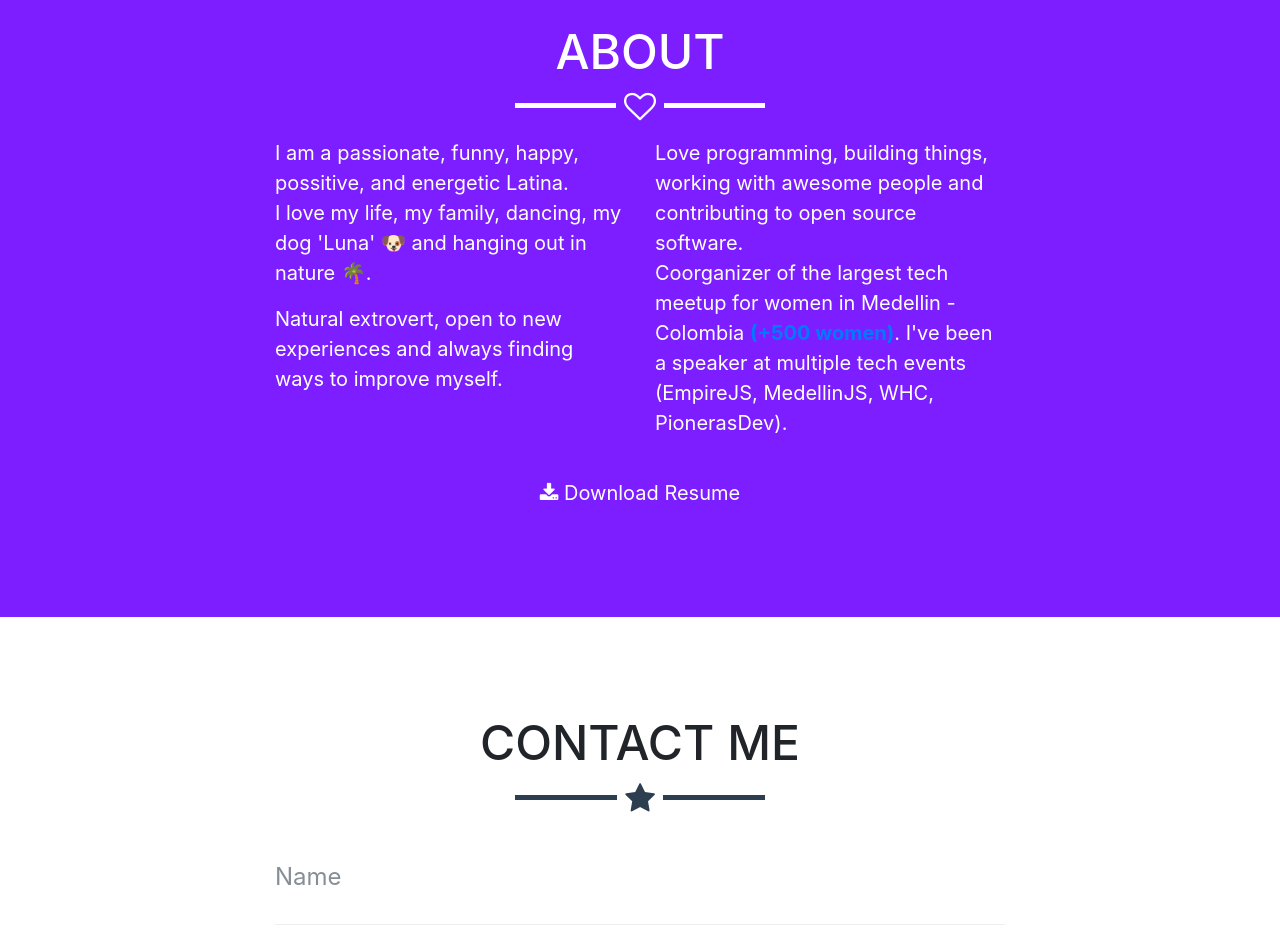
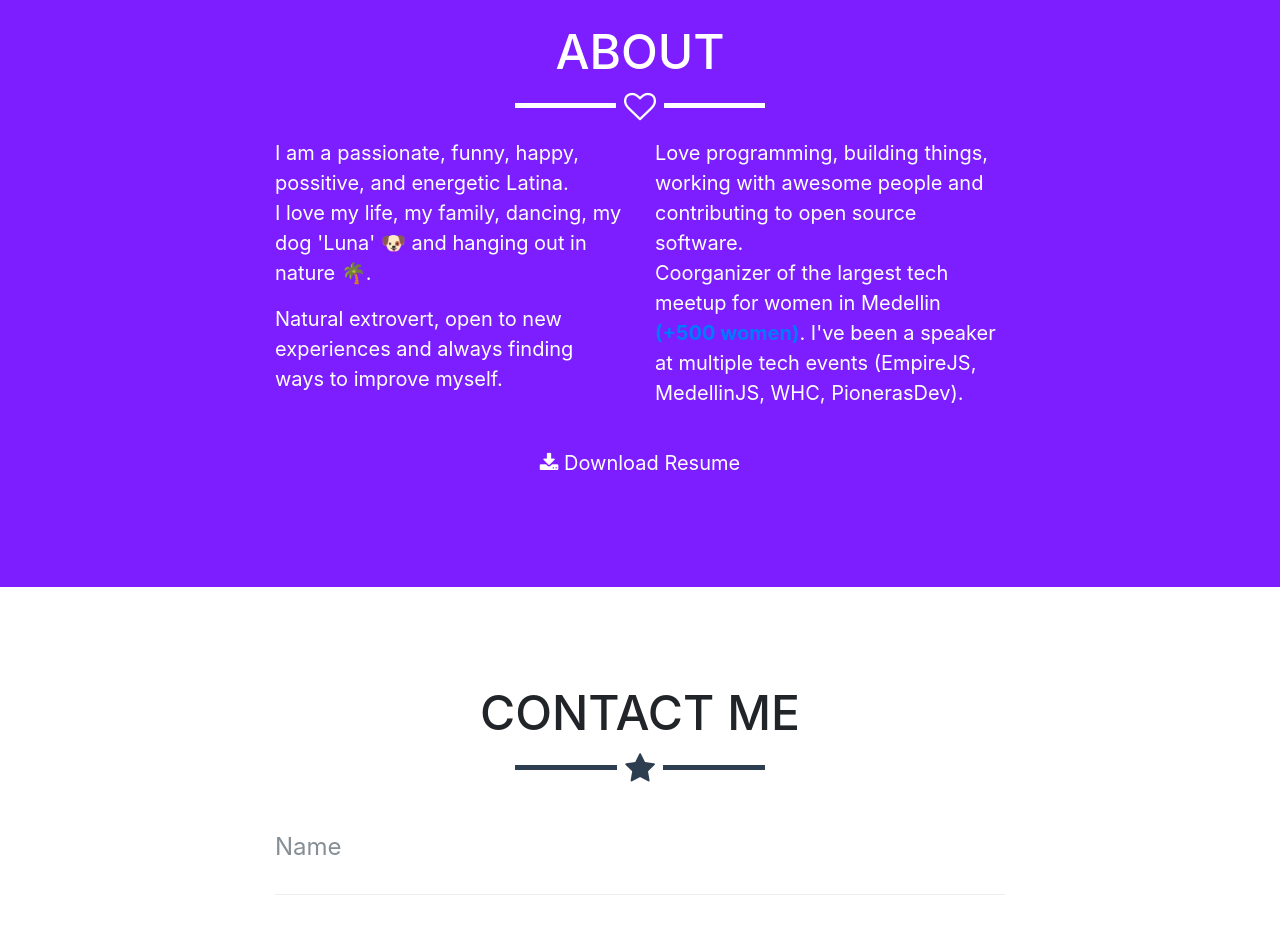
Before and after one commit to LizzParody/lizparody.github.io, a website with bundled scripts: page index.html in a window 1280 px wide. Shown: the part 1740-2678 px from the top of the page. Built offline with nearby package versions, Linux system fonts and the light colour scheme.

Commit message:
improved the style

```diff
--- a/index.html
+++ b/index.html
@@ -145,7 +145,7 @@
             <p>Natural extrovert, open to new experiences and always finding ways to improve myself.</p>
           </div>
           <div class="col-lg-4 mr-auto">
-            <p>Love programming, building things, working with awesome people and contributing to open source software. <br> Coorganizer of the largest tech meetup for women in Medellin - Colombia <b><a href="https://www.meetup.com/es-ES/PionerasDevelopers/">(+500 women)<a></b>.  I've been a speaker at multiple tech events (EmpireJS, MedellinJS, WHC, PionerasDev).</p>
+            <p>Love programming, building things, working with awesome people and contributing to open source software. <br> Coorganizer of the largest tech meetup for women in Medellin <b><a href="https://www.meetup.com/es-ES/PionerasDevelopers/">(+500 women)<a></b>.  I've been a speaker at multiple tech events (EmpireJS, MedellinJS, WHC, PionerasDev).</p>
           </div>
           <div class="col-lg-8 mx-auto text-center">
             <a href="resume.pdf" class="btn btn-lg btn-outline">
```
